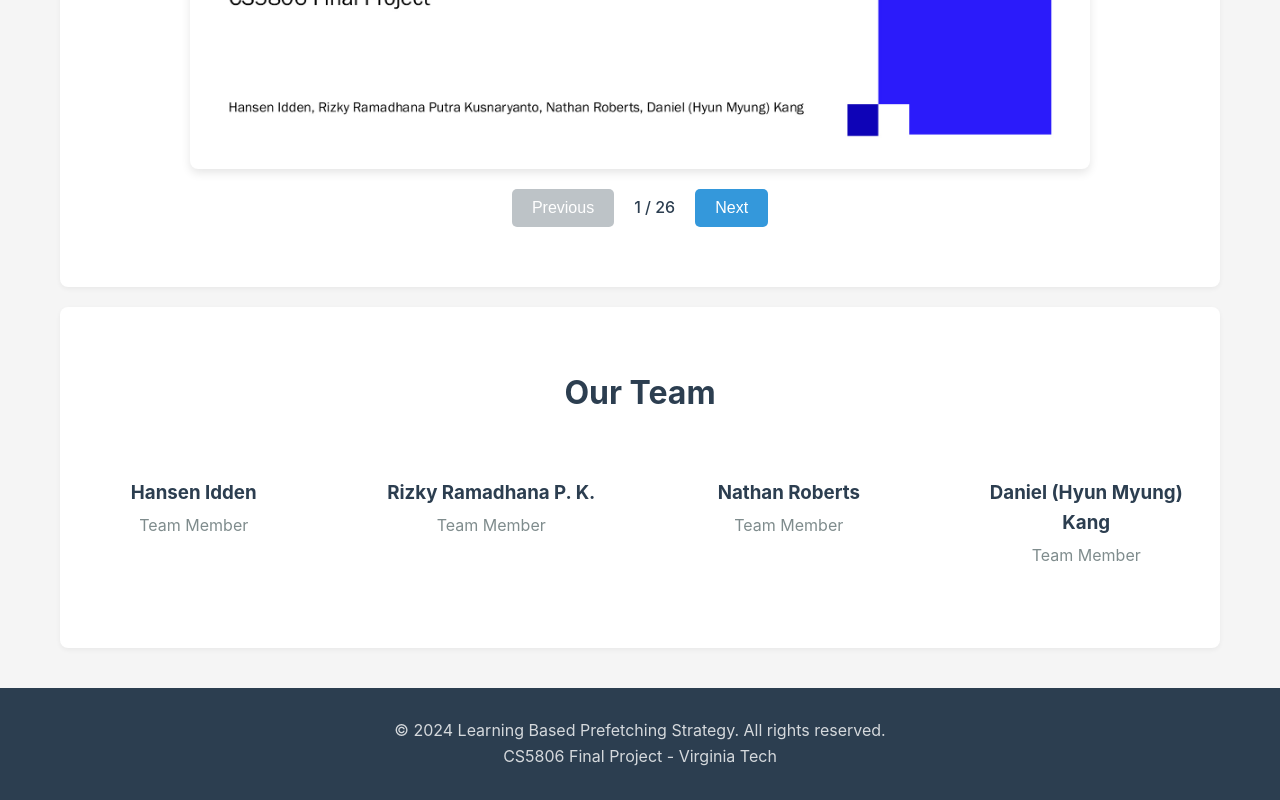
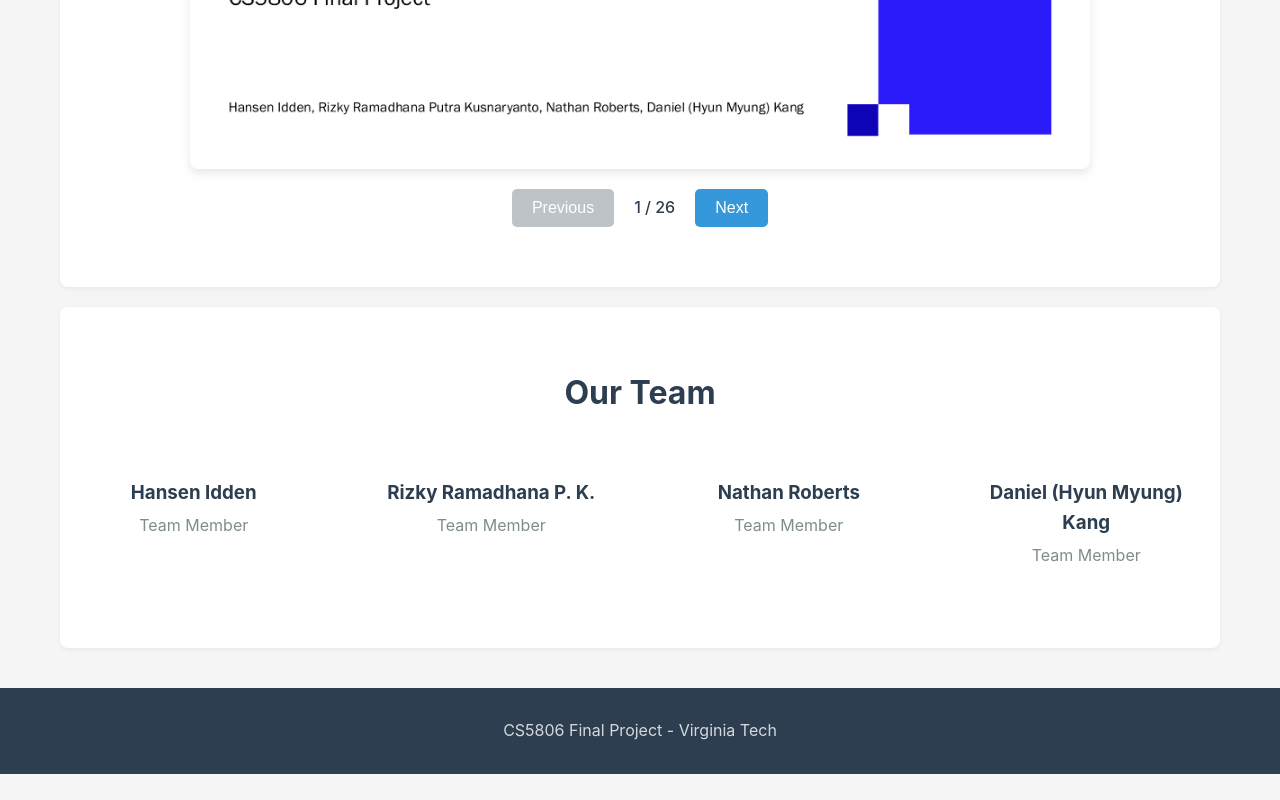
Before and after one commit to nathan03VT/ML2-Prefetching-Group3, a plain HTML site: page index.html in a window 1280 px wide. Shown: the part 4530-5330 px from the top of the page. After the commit the page ends 5304 px from the top, so only its background shows below. Drawn offline with Linux system fonts and the light colour scheme.

Commit message:
update 3

```diff
--- a/index.html
+++ b/index.html
@@ -470,7 +470,6 @@
 
     <footer>
         <div class="container">
-            <p>&copy; 2024 Learning Based Prefetching Strategy. All rights reserved.</p>
             <p>CS5806 Final Project - Virginia Tech</p>
         </div>
     </footer>
```
